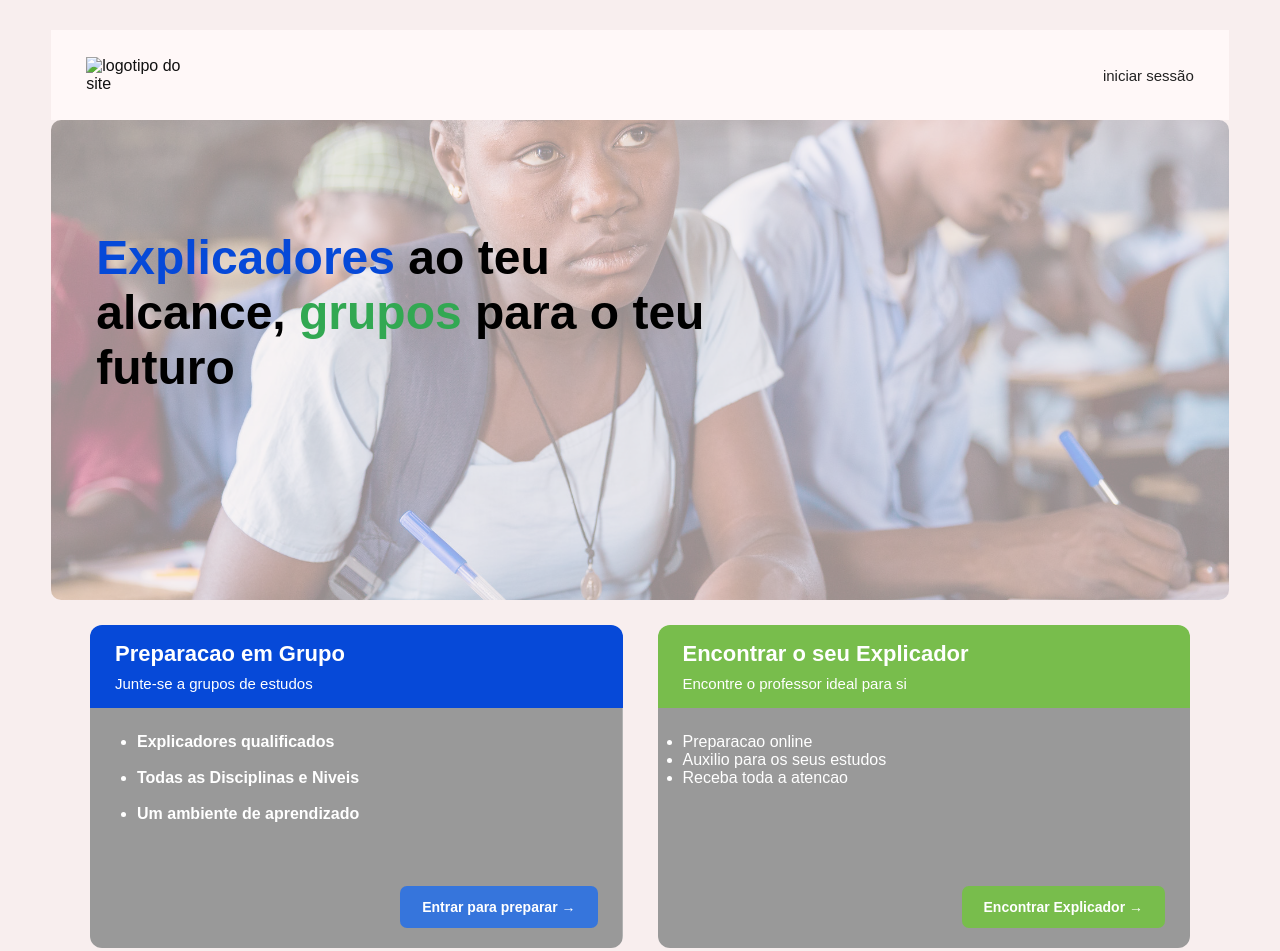
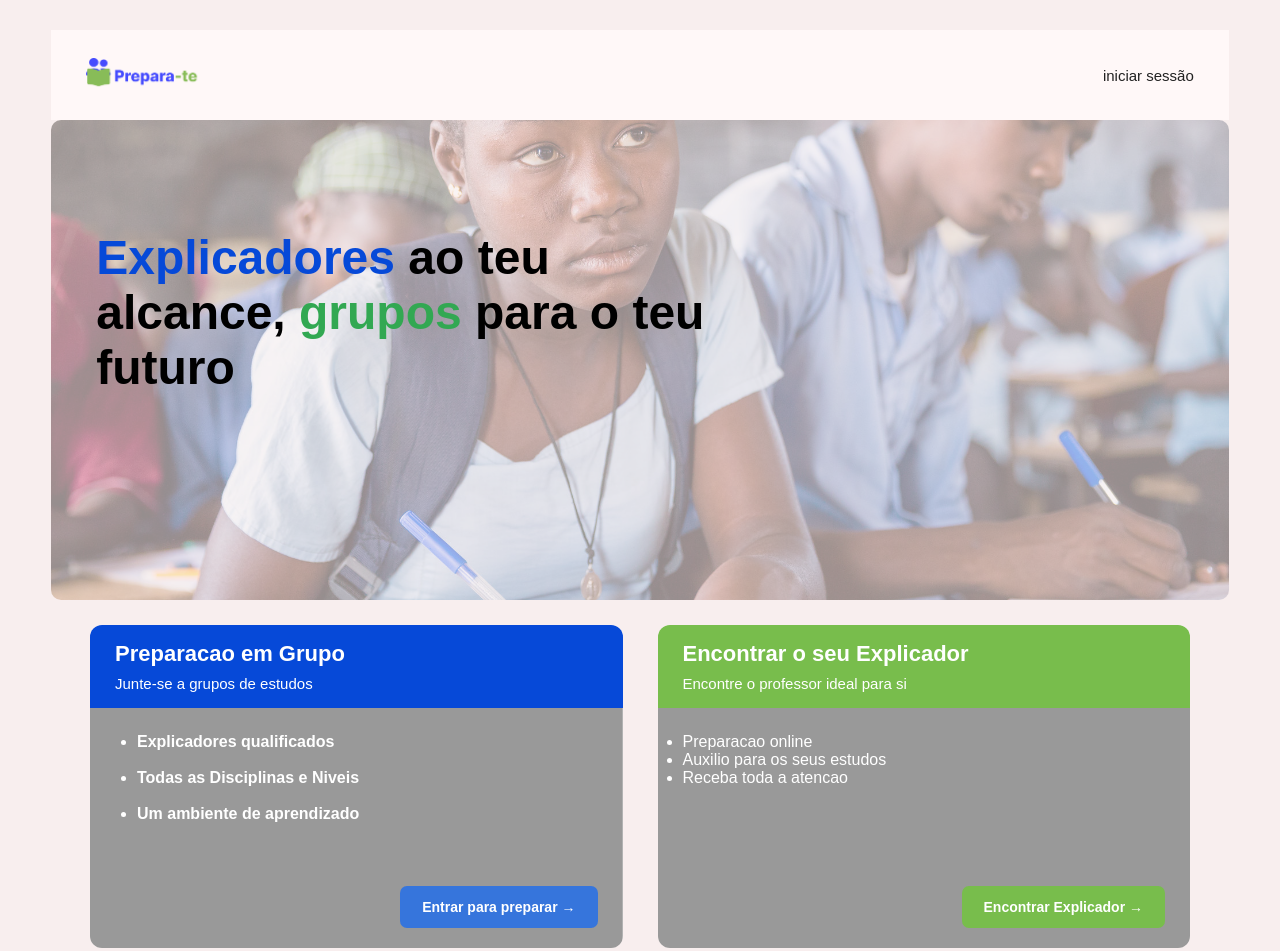
Before and after one commit to cardosoAJ/Preparate, a plain HTML site: page index.html in a window 1280 px wide. Shown: the top 951 px of the page. Drawn offline with Linux system fonts and the light colour scheme.

Commit message:
Fix HTML structure and correct image paths

```diff
--- a/index.html
+++ b/index.html
@@ -9,7 +9,7 @@
 <body>
     <div class="inicio">
         <div class="header">
-            <img class="logotipo" src="imagem/Group 138.png" alt="logotipo do site" >
+            <img class="logotipo" src="Group 138.png" alt="logotipo do site" >
             <a class="link" href="iniciar_secao.html" tareget="_selfe">iniciar sess&atilde;o</a>
         </div>
         <div class="introducao">
```
